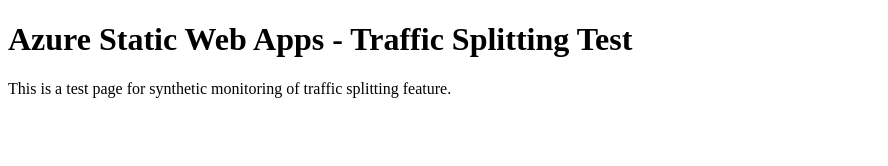
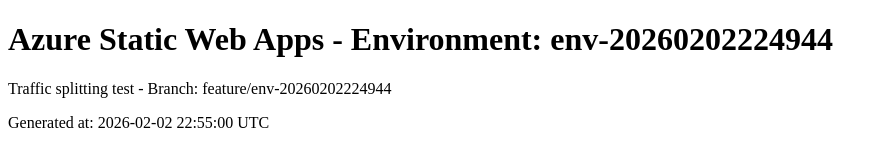
Before and after one commit to skylathadani-ms/synthetics-swa-traffic-20260202224944, a plain HTML site: page index.html in a window 1280 px wide. Shown: the whole page, without its empty margins (0-888 px from the left). Drawn offline with Linux system fonts and the light colour scheme.

Commit message:
Update index.html for env-20260202224944

```diff
--- a/index.html
+++ b/index.html
@@ -1,10 +1,11 @@
 <!DOCTYPE html>
 <html>
 <head>
-<title>Synthetics Test - Traffic Splitting</title>
+<title>Environment: env-20260202224944</title>
 </head>
 <body>
-<h1>Azure Static Web Apps - Traffic Splitting Test</h1>
-<p>This is a test page for synthetic monitoring of traffic splitting feature.</p>
+<h1>Azure Static Web Apps - Environment: env-20260202224944</h1>
+<p>Traffic splitting test - Branch: feature/env-20260202224944</p>
+<p>Generated at: 2026-02-02 22:55:00 UTC</p>
 </body>
 </html>
```
